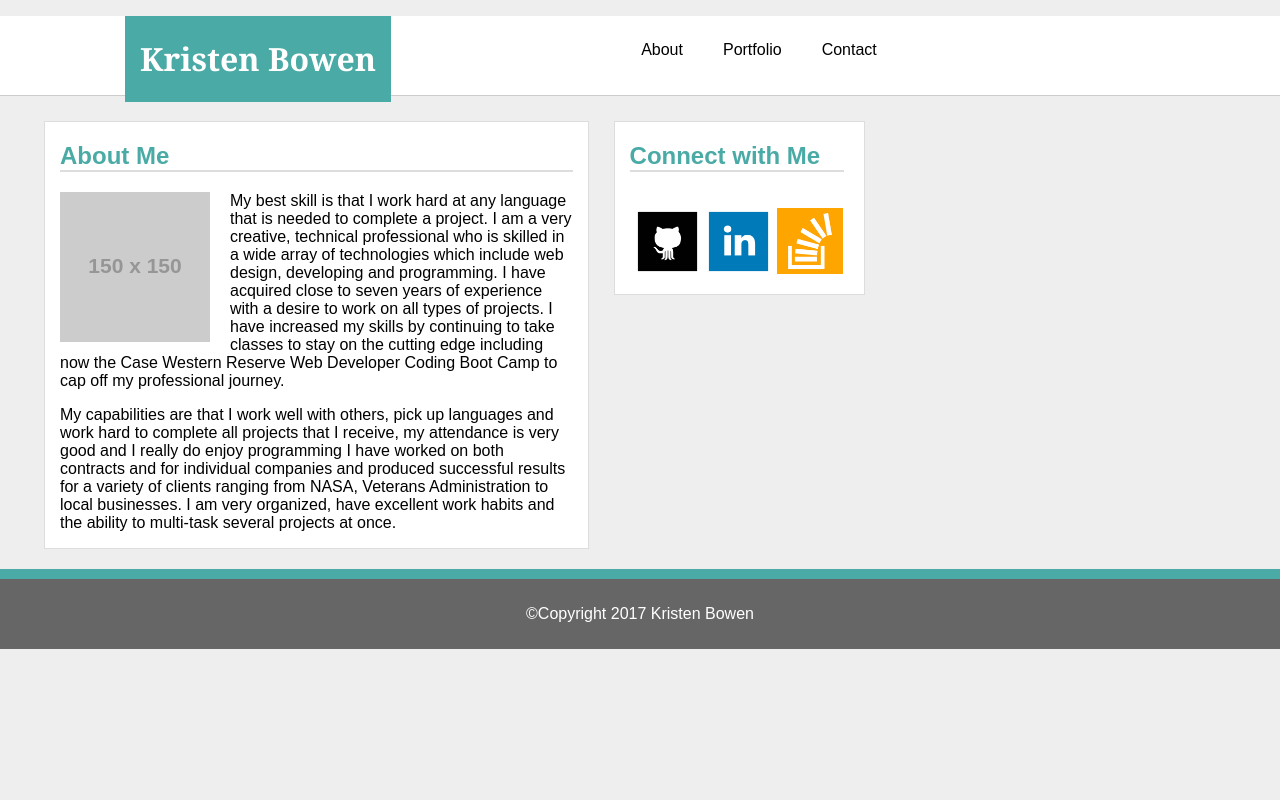
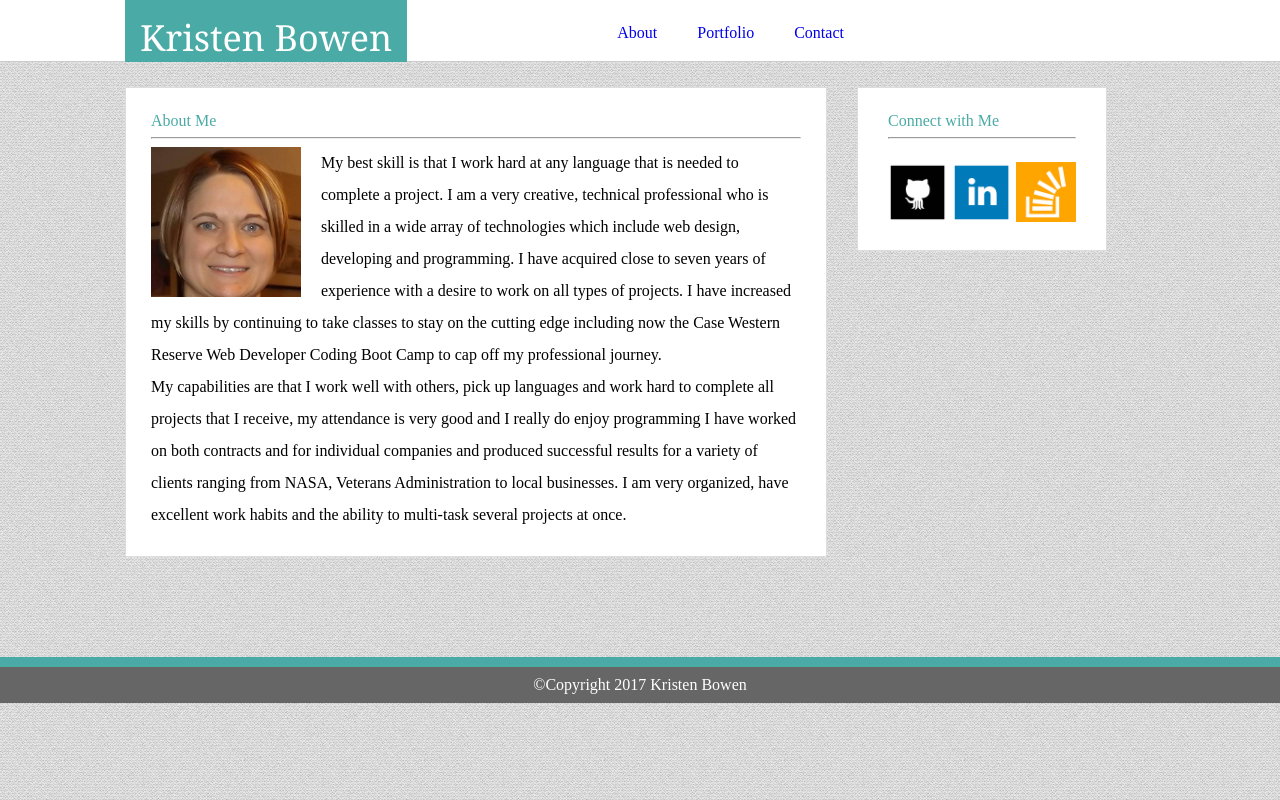
Before and after one commit to Kbowen200247/Basic-Portfolio, a plain HTML site: page index.html in a window 1280 px wide. Drawn offline with Linux system fonts and the light colour scheme; placeholder pictures from the web are drawn by us.

Commit message:
edited to fix resest/style css

```diff
--- a/assets/css/style.css
+++ b/assets/css/style.css
@@ -1,23 +1,30 @@
+
 body {
-	background-color: #eeeeee;
-	margin: 0;
-	padding: 0;
-	font-family: "Arial", "Helvetica Neue", Helvetica, sans-serif;
+	background-image: url("../../assets/images/binding_light.png");
+	font-family: 'Arial', 'Helvetica Neue', Helvetica, sans-serif;
 }
 
-header {
+#header {
 	background-color: #4aaaa5;
 	color: #fff;
-	padding: 0px 15px 0px 15px;
+	padding: 20px 15px 0px 15px;
 	float: left;
+	height: 42px;
 	margin-left: 125px;
 	margin-right: 200px;
 	font-family: "Georgia", "Times New Roman", Times serif;
+	font-size: 36px;
 }
 
 h2 {
 	color: #4aaaa5;
-	border-bottom: 2px solid #dddddd;
+	font-family: "Georgia", "Times New Roman", Times serif;
+    font-size: 1.50em;
+  	font-weight: bold;
+}
+
+a {
+	text-decoration: none;
 }
 
 #nav-top {
@@ -25,9 +32,8 @@ h2 {
 	background-color: #ffffff;
 }
 
-#nav {
+nav {
 	overflow: hidden;
-	background-color: #ffffff;
 }
 
 .lists {
@@ -37,40 +43,43 @@ h2 {
 	padding: 25px 30px 20px 10px
 }
 
+.clearfix::after {
+    content: "";
+    clear: both;
+    display: table;
+}
+
 #container {
-	background: red;
 	width: 1192px;
 	margin: 25px auto;
 }
 
-#main-bio,
-#connect-link,
-#bio-image {
-	float: left;
-}
-
-#main-bio {
+.main {
 	background-color: #ffffff;
 	border: 1px solid #dddddd;
-	width: 43%;
-    padding-left: 15px;
-    padding-right: 15px;
-    margin-bottom: 20px;
+	width: 650px;
+	padding: 25px;
+    margin: 25px 0px 100px 125px;
+    float: left;
 }
 
 #bio-image {
 	margin-right: 20px;
 	width: 150px;
 	height: 150px;
+	float: left;
 }
 
-#connect-link {
+.paragraph {
+    line-height: 200%;
+}
+
+.sidebar {
 	background-color: #ffffff;
-    width: 18%;
     border: 1px solid #dddddd;
-    margin-left: 25px;
-    padding-left: 15px;
-    padding-right: 20px;
+    float: left;
+    margin: 25px 30px;
+    padding: 25px 30px;
 }
 
 .nav-links {
@@ -78,38 +87,36 @@ h2 {
     padding-left: 0px;
 }
 
-.links {
-	float: left;
-	display: block;
-}
-
 .icon-image {
-	width: 66px;
-	height: 66px;
-	margin-left: 5px;
+	width: 60px;
+	height: 60px;
+	margin-top: 15px;
+	display: inline-block;
 }
 
 .box-set {
-	background: #eaeaed;
 	position: relative;
 }
 
 .box {
 	background: #2db34a;
-	position: absolute;
 	width: 175px;
 	height: 130px;
 }
 
 .box-1 {
 	left: 10px;
-	top: 10px;
+	float: left;
 }
 
 .box-2 {
-	bottom: 130px;
-	left: 70px;
-	z-index: 3;
+	position: absolute;
+	left: 240px;
+}
+
+.box-4 {
+	position: absolute;
+	left: 240px;
 }
 
 .inputtext,
@@ -131,11 +138,7 @@ h2 {
     margin-bottom: 25px;
 }
 
-#main-bio {
-    float: left;
-}
-
-footer {
+.footer {
 	color: #ffffff;
 	background-color: #666666;
     border-top: 10px solid #4aaaa5;
--- a/index.html
+++ b/index.html
@@ -2,44 +2,48 @@
 <html>
 <head>
 	<meta charset="utf-8">
-	<title>Basic-Portfolio</title>
+	<title>My Portfolio</title>
 	<link rel="stylesheet" type="text/css" href="assets/css/style.css">
-	<!--
-	<link rel="stylesheet" type="text/css" href="assets/css/reset.css"> -->
+	<link rel="stylesheet" type="text/css" href="assets/css/reset.css">
 </head>
 <body>
 	<div id="nav-top">
-		<header>
+		<header id="header">
 			<h1>Kristen Bowen</h1>
 		</header>
+		<nav>
+			<div class="lists">
+				<a href="index.html">About</a>
+			</div>
+			<div class="lists">
+				<a href="portfolio.html">Portfolio</a>
+			</div>
+			<div class="lists">
+				<a href="contact.html">Contact</a>
+			</div>
+		</nav>
+	</div>
+	<div>
+		<section class="main clearfix">
+			<h2 class="name">About Me</h2>
+			<hr>
+			<img id="bio-image" src="assets/images/kristen_bowen.jpg" alt="bio-image">
+			<p class="paragraph">My best skill is that I work hard at any language that is needed to complete a project. I am a very creative, technical professional who is skilled in a wide array of technologies which include web design, developing and programming. I have acquired close to seven years of experience with a desire to work on all types of projects. I have increased my skills by continuing to take classes to stay on the cutting edge including now the Case Western Reserve Web Developer Coding Boot Camp to cap off my professional journey.</p>
 
-			<ol id="nav">
-				<li class="lists">About</li>
-				<li class="lists">Portfolio</li>
-				<li class="lists">Contact</li>
-			</ol>
-	</div>
-	<div id="container">
-		<section id="main-bio">
-			<h2>About Me</h2>
-			<img id="bio-image" src="http://placehold.it/150x150" alt="bio-image">
-			<p>My best skill is that I work hard at any language that is needed to complete a project. I am a very creative, technical professional who is skilled in a wide array of technologies which include web design, developing and programming. I have acquired close to seven years of experience with a desire to work on all types of projects. I have increased my skills by continuing to take classes to stay on the cutting edge including now the Case Western Reserve Web Developer Coding Boot Camp to cap off my professional journey.</p>
-
-			<p>My capabilities are that I work well with others, pick up languages and work hard to complete all projects that I receive, my attendance is very good and I really do enjoy programming I have worked on both contracts and for individual companies and produced successful results for a variety of clients ranging from NASA, Veterans Administration to local businesses. I am very organized, have excellent work habits and the ability to multi-task several projects at once.</p>
+			<p class="paragraph">My capabilities are that I work well with others, pick up languages and work hard to complete all projects that I receive, my attendance is very good and I really do enjoy programming I have worked on both contracts and for individual companies and produced successful results for a variety of clients ranging from NASA, Veterans Administration to local businesses. I am very organized, have excellent work habits and the ability to multi-task several projects at once.</p>
 		</section>
 
-		<section id="connect-link">
-			<h2>Connect with Me</h2>
-
-			<ol class="nav-links">
-				<li class="links"><img class="icon-image" src="assets/images/github_square_black.png" alt="github"></li>
-				<li class="links"><img class="icon-image" src="assets/images/linkedin_square_color.png" alt="linkedin"></li>
-				<li class="links"><img class="icon-image" src="assets/images/stackoverflow.png" alt="stackoverflow"></li>
+		<section class="sidebar clearfix">
+			<h2 class="name">Connect with Me</h2>
+			<hr>
+				<a href="https://github.com/Kbowen200247"><img class="icon-image" src="assets/images/github_square_black.png" alt="github"></a>
+				<a href="https://www.linkedin.com/in/kristen-bowen-0655a554/"><img class="icon-image" src="assets/images/linkedin_square_color.png" alt="linkedin"></a>
+				<a href="#"><img class="icon-image" src="assets/images/stackoverflow.png" alt="stackoverflow"></a>
 			</ol>
 		</section>
 	</div>
 
-	<footer>
+	<footer class="footer">
 		<p>&copy;Copyright 2017 Kristen Bowen</p>
 	</footer>
 
```
Also changed, not shown: contact.html (+24 -19 lines), portfolio.html (+26 -21 lines), assets/images/binding_light.png (added), assets/images/binding_light/binding_light_@2X.png (added), assets/images/binding_light/readme.txt (added), assets/images/github_square.png (deleted), assets/images/github_square32.png (deleted), assets/images/github_square48.png (deleted), assets/images/kristen_bowen.jpg (added), assets/images/linkedin_square_color48.png (deleted), assets/images/linkedin_square_color64.png (deleted), 3 other files.
